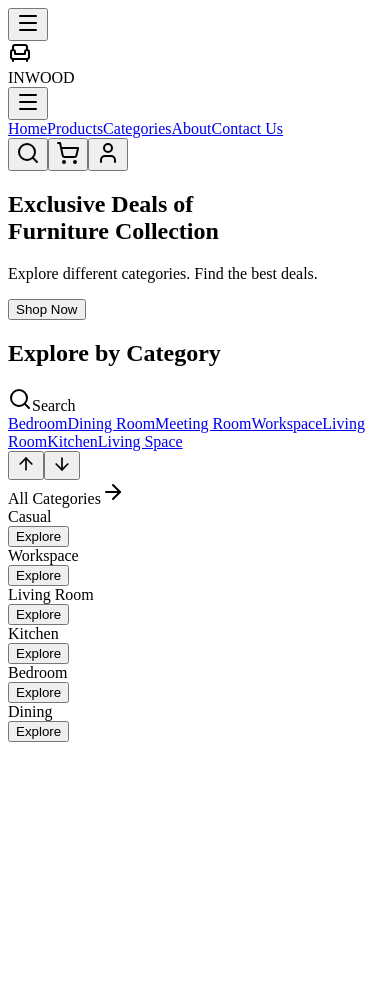
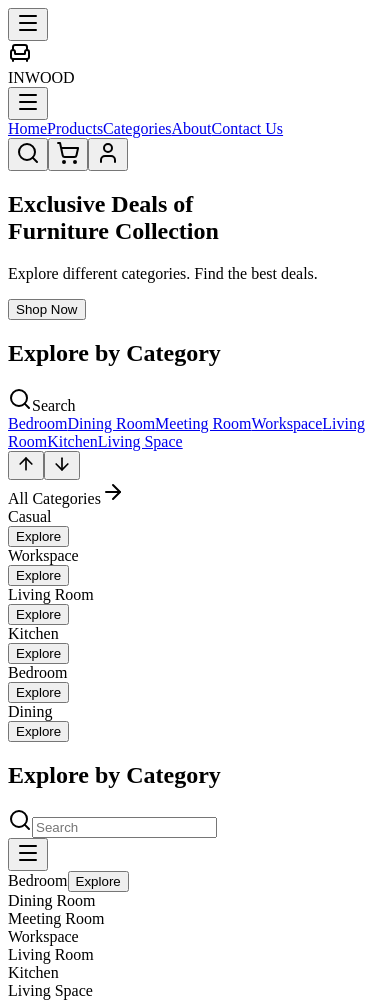
Before and after one commit to DieuNN/e-commerce-nextjs, a Next.js app: page / in a window 390 px wide. Before the commit the page ends 844 px from the top, so only its background shows below. Built offline with nearby package versions, Linux system fonts and the light colour scheme.

Commit message:
feat: Add mobile layout for CategorySection

```diff
--- a/app/components/CategorySection.tsx
+++ b/app/components/CategorySection.tsx
@@ -1,5 +1,5 @@
 import React from 'react';
-import { Search, ArrowRight, ArrowUp, ArrowDown } from 'lucide-react';
+import { Search, ArrowRight, ArrowUp, ArrowDown, Menu } from 'lucide-react';
 
 const categories = [
   "Bedroom",
@@ -22,10 +22,12 @@ const gridItems = [
 
 export default function CategorySection() {
   return (
-    <section className="hidden lg:block w-full max-w-[1920px] mx-auto px-10 xl:px-[150px] py-20 bg-white">
-      <h2 className="text-[#07484A] font-serif text-[64px] font-normal lg:text-center xl:text-left mb-10 xl:mb-16 tracking-wide">Explore by Category</h2>
+    <section className="w-full max-w-[1920px] mx-auto px-6 py-10 lg:px-10 xl:px-[150px] lg:py-20 bg-white">
+      {/* Desktop Title */}
+      <h2 className="hidden lg:block text-[#07484A] font-serif text-[64px] font-normal lg:text-center xl:text-left mb-10 xl:mb-16 tracking-wide">Explore by Category</h2>
 
-      <div className="flex flex-col xl:flex-row gap-10 xl:gap-[60px]">
+      {/* Desktop Layout */}
+      <div className="hidden lg:flex flex-col xl:flex-row gap-10 xl:gap-[60px]">
         {/* Sidebar / Top Bar */}
         <div className="w-full xl:w-[350px] flex-shrink-0 flex flex-col gap-8">
           {/* Search */}
@@ -94,6 +96,44 @@ export default function CategorySection() {
            ))}
         </div>
       </div>
+
+      {/* Mobile Layout */}
+      <div className="block lg:hidden flex flex-col gap-6">
+        {/* Mobile Title */}
+        <h2 className="text-[#07484A] font-serif text-3xl font-bold mb-4">Explore by Category</h2>
+
+        {/* Mobile Search & Menu */}
+        <div className="flex items-center gap-4">
+          <div className="flex-1 h-12 bg-[#F0F0F0] rounded-[6px] flex items-center px-4 gap-3">
+             <Search className="text-[#6E757E] w-5 h-5" />
+             <input
+               type="text"
+               placeholder="Search"
+               className="bg-transparent text-[#6E757E] text-base w-full focus:outline-none"
+             />
+          </div>
+          <button className="p-2">
+            <Menu className="text-[#07484A] w-8 h-8" />
+          </button>
+        </div>
+
+        {/* Mobile Category List */}
+        <div className="flex flex-col gap-4 mt-4">
+          {categories.map((cat, index) => (
+            <div
+              key={index}
+              className="w-full h-[200px] bg-[#ADADAD] rounded-[10px] flex flex-col items-center justify-center relative"
+            >
+              <span className="text-white font-serif text-3xl">{cat}</span>
+              {index === 0 && (
+                <button className="mt-4 bg-[#E0EFF6] text-[#07484A] px-8 py-2 rounded-[4px] text-base font-medium hover:bg-[#d0e6f0] transition-colors">
+                  Explore
+                </button>
+              )}
+            </div>
+          ))}
+        </div>
+      </div>
     </section>
   );
 }
```
Also changed, not shown: 1 other file (tests, documents, lock files or other folders).
